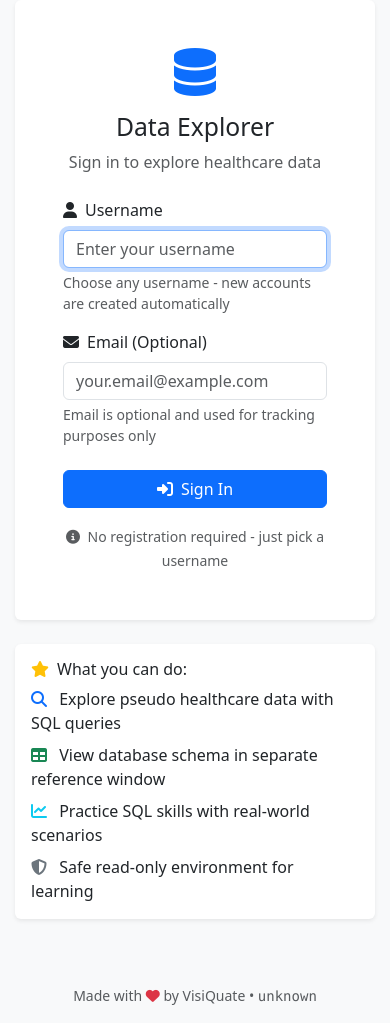
After one commit to brentley/sqlquiz, a Flask app: page /login in a window 390 px wide. The commit adds this page. Run offline with Flask 3, Linux system fonts and the light colour scheme.

Commit message:
Add user authentication, session tracking, and query logging
- Create users, user_sessions, and query_logs tables for tracking
- Add login/logout system with username/email collection
- Implement session middleware with automatic user creation
- Track all SQL query executions with user info and IP addresses
- Add session time tracking in navigation dropdown
- Protect all routes with @require_login decorator
- Create responsive login page with feature highlights

```diff
--- a/app.py
+++ b/app.py
@@ -1,10 +1,11 @@
-from flask import Flask, render_template, request, jsonify, session
+from flask import Flask, render_template, request, jsonify, session, redirect, url_for
 import sqlite3
 import json
 import hashlib
 from datetime import datetime
 import os
 import re
+import time
 
 # Get version info from environment variables
 def get_version_info():
@@ -16,19 +17,166 @@ def get_version_info():
     }
 
 app = Flask(__name__)
-app.secret_key = 'your-secret-key-change-in-production'
+app.secret_key = os.getenv('FLASK_SECRET_KEY', 'your-secret-key-change-in-production')
 
 DATABASE = 'healthcare_quiz.db'
-
-# Make version info available to all templates
-@app.context_processor
-def inject_version_info():
-    return get_version_info()
 
 def get_db_connection():
     conn = sqlite3.connect(DATABASE)
     conn.row_factory = sqlite3.Row
     return conn
+
+def init_user_tables():
+    """Initialize user tracking tables"""
+    conn = get_db_connection()
+    try:
+        # Create users table
+        conn.execute('''
+            CREATE TABLE IF NOT EXISTS users (
+                id INTEGER PRIMARY KEY AUTOINCREMENT,
+                username TEXT UNIQUE NOT NULL,
+                email TEXT,
+                first_login TIMESTAMP DEFAULT CURRENT_TIMESTAMP,
+                last_seen TIMESTAMP DEFAULT CURRENT_TIMESTAMP,
+                total_sessions INTEGER DEFAULT 0
+            )
+        ''')
+
+        # Create user_sessions table
+        conn.execute('''
+            CREATE TABLE IF NOT EXISTS user_sessions (
+                id INTEGER PRIMARY KEY AUTOINCREMENT,
+                user_id INTEGER,
+                session_id TEXT UNIQUE NOT NULL,
+                start_time TIMESTAMP DEFAULT CURRENT_TIMESTAMP,
+                last_activity TIMESTAMP DEFAULT CURRENT_TIMESTAMP,
+                ip_address TEXT,
+                user_agent TEXT,
+                FOREIGN KEY (user_id) REFERENCES users (id)
+            )
+        ''')
+
+        # Create query_logs table
+        conn.execute('''
+            CREATE TABLE IF NOT EXISTS query_logs (
+                id INTEGER PRIMARY KEY AUTOINCREMENT,
+                user_id INTEGER,
+                session_id TEXT,
+                query_text TEXT NOT NULL,
+                execution_time TIMESTAMP DEFAULT CURRENT_TIMESTAMP,
+                success BOOLEAN NOT NULL,
+                error_message TEXT,
+                results_count INTEGER,
+                ip_address TEXT,
+                FOREIGN KEY (user_id) REFERENCES users (id)
+            )
+        ''')
+
+        conn.commit()
+    finally:
+        conn.close()
+
+# Initialize user tables on startup
+init_user_tables()
+
+def get_or_create_user(username, email=None):
+    """Get existing user or create new one"""
+    conn = get_db_connection()
+    try:
+        # Try to find existing user
+        user = conn.execute('SELECT * FROM users WHERE username = ?', (username,)).fetchone()
+
+        if user:
+            # Update last seen
+            conn.execute('UPDATE users SET last_seen = CURRENT_TIMESTAMP WHERE id = ?', (user['id'],))
+            conn.commit()
+            return dict(user)
+        else:
+            # Create new user
+            cursor = conn.execute(
+                'INSERT INTO users (username, email, total_sessions) VALUES (?, ?, 1)',
+                (username, email or '')
+            )
+            user_id = cursor.lastrowid
+            conn.commit()
+
+            # Return new user
+            new_user = conn.execute('SELECT * FROM users WHERE id = ?', (user_id,)).fetchone()
+            return dict(new_user)
+    finally:
+        conn.close()
+
+def create_user_session(user_id, ip_address, user_agent):
+    """Create a new user session"""
+    import uuid
+    session_id = str(uuid.uuid4())
+
+    conn = get_db_connection()
+    try:
+        conn.execute(
+            '''INSERT INTO user_sessions (user_id, session_id, ip_address, user_agent)
+               VALUES (?, ?, ?, ?)''',
+            (user_id, session_id, ip_address, user_agent)
+        )
+
+        # Update user total sessions count
+        conn.execute(
+            'UPDATE users SET total_sessions = total_sessions + 1 WHERE id = ?',
+            (user_id,)
+        )
+
+        conn.commit()
+        return session_id
+    finally:
+        conn.close()
+
+def update_session_activity(session_id):
+    """Update last activity for session"""
+    conn = get_db_connection()
+    try:
+        conn.execute(
+            'UPDATE user_sessions SET last_activity = CURRENT_TIMESTAMP WHERE session_id = ?',
+            (session_id,)
+        )
+        conn.commit()
+    finally:
+        conn.close()
+
+def log_query_execution(user_id, session_id, query_text, success, error_message=None, results_count=0, ip_address=None):
+    """Log a query execution"""
+    conn = get_db_connection()
+    try:
+        conn.execute(
+            '''INSERT INTO query_logs (user_id, session_id, query_text, success, error_message, results_count, ip_address)
+               VALUES (?, ?, ?, ?, ?, ?, ?)''',
+            (user_id, session_id, query_text, success, error_message, results_count, ip_address)
+        )
+        conn.commit()
+    finally:
+        conn.close()
+
+def require_login(f):
+    """Decorator to require user login"""
+    from functools import wraps
+
+    @wraps(f)
+    def decorated_function(*args, **kwargs):
+        if 'user_id' not in session:
+            return redirect(url_for('login'))
+
+        # Update session activity
+        if 'session_id' in session:
+            update_session_activity(session['session_id'])
+
+        return f(*args, **kwargs)
+    return decorated_function
+
+# Make version info available to all templates
+@app.context_processor
+def inject_version_info():
+    context = get_version_info()
+    context['time'] = time  # Make time module available to templates
+    return context
 
 def execute_user_query(query):
     """Execute user-provided SQL query safely (read-only)"""
@@ -118,17 +266,54 @@ def check_query_answer(user_query, expected_query):
             'message': f"Incorrect. Your query returned {len(user_result['results'])} rows, expected {len(expected_result['results'])} rows."
         }
 
+@app.route('/login', methods=['GET', 'POST'])
+def login():
+    """User login/registration"""
+    if request.method == 'POST':
+        username = request.form.get('username', '').strip()
+        email = request.form.get('email', '').strip()
+
+        if not username:
+            return render_template('login.html', error='Username is required')
+
+        # Get or create user
+        user = get_or_create_user(username, email)
+
+        # Create session
+        ip_address = request.environ.get('HTTP_X_FORWARDED_FOR', request.remote_addr)
+        user_agent = request.headers.get('User-Agent', '')
+        session_id = create_user_session(user['id'], ip_address, user_agent)
+
+        # Set session variables
+        session['user_id'] = user['id']
+        session['username'] = user['username']
+        session['session_id'] = session_id
+        session['login_time'] = time.time()
+
+        return redirect(url_for('index'))
+
+    return render_template('login.html')
+
+@app.route('/logout')
+def logout():
+    """User logout"""
+    session.clear()
+    return redirect(url_for('login'))
+
 @app.route('/')
+@require_login
 def index():
     return render_template('index.html')
 
 @app.route('/explore')
 @app.route('/practice')  # Keep old route for compatibility
+@require_login
 def data_explorer():
     """Data Explorer - execute any SELECT query"""
     return render_template('explore.html')
 
 @app.route('/api/execute', methods=['POST'])
+@require_login
 def api_execute():
     """Execute SQL query and return results"""
     data = request.get_json()
@@ -142,17 +327,36 @@ def api_execute():
             'columns': []
         })
 
+    # Execute query
     result = execute_user_query(query)
+
+    # Log the query execution
+    user_id = session.get('user_id')
+    session_id = session.get('session_id')
+    ip_address = request.environ.get('HTTP_X_FORWARDED_FOR', request.remote_addr)
+
+    log_query_execution(
+        user_id=user_id,
+        session_id=session_id,
+        query_text=query,
+        success=result['success'],
+        error_message=result.get('error'),
+        results_count=len(result.get('results', [])),
+        ip_address=ip_address
+    )
+
     return jsonify(result)
 
 # Quiz endpoints removed - app now focuses on data exploration
 
 @app.route('/schema')
+@require_login
 def schema_reference():
     """Schema reference page - opens in separate window"""
     return render_template('schema.html')
 
 @app.route('/api/schema')
+@require_login
 def api_schema():
     """Get database schema information"""
     conn = get_db_connection()
@@ -180,6 +384,7 @@ def api_schema():
         conn.close()
 
 @app.route('/api/sample-data/<table_name>')
+@require_login
 def api_sample_data(table_name):
     """Get sample data from a table"""
     # Validate table name to prevent SQL injection
@@ -247,4 +452,4 @@ def health():
     return jsonify(health_status), status_code
 
 if __name__ == '__main__':
-    app.run(debug=True, host='0.0.0.0', port=5000)
+    app.run(debug=True, host='0.0.0.0', port=5002)
--- /dev/null
+++ b/templates/login.html
@@ -0,0 +1,116 @@
+<!DOCTYPE html>
+<html lang="en">
+<head>
+    <meta charset="UTF-8">
+    <meta name="viewport" content="width=device-width, initial-scale=1.0">
+    <title>Login - Data Explorer</title>
+
+    <!-- Bootstrap CSS -->
+    <link href="https://cdn.jsdelivr.net/npm/bootstrap@5.3.0/dist/css/bootstrap.min.css" rel="stylesheet">
+    <!-- Font Awesome -->
+    <link href="https://cdnjs.cloudflare.com/ajax/libs/font-awesome/6.4.0/css/all.min.css" rel="stylesheet">
+
+    <!-- Custom CSS -->
+    <link href="{{ url_for('static', filename='css/style.css') }}?v={{ git_commit }}" rel="stylesheet">
+</head>
+<body class="bg-light">
+    <div class="container">
+        <div class="row justify-content-center min-vh-100 align-items-center">
+            <div class="col-md-6 col-lg-4">
+                <div class="card border-0 shadow-sm">
+                    <div class="card-body p-5">
+                        <div class="text-center mb-4">
+                            <i class="fas fa-database fa-3x text-primary mb-3"></i>
+                            <h2 class="mb-2">Data Explorer</h2>
+                            <p class="text-muted">Sign in to explore healthcare data</p>
+                        </div>
+
+                        {% if error %}
+                        <div class="alert alert-danger" role="alert">
+                            <i class="fas fa-exclamation-triangle me-2"></i>{{ error }}
+                        </div>
+                        {% endif %}
+
+                        <form method="POST">
+                            <div class="mb-3">
+                                <label for="username" class="form-label">
+                                    <i class="fas fa-user me-2"></i>Username
+                                </label>
+                                <input type="text" class="form-control" id="username" name="username"
+                                       placeholder="Enter your username" required autofocus>
+                                <div class="form-text">
+                                    Choose any username - new accounts are created automatically
+                                </div>
+                            </div>
+
+                            <div class="mb-4">
+                                <label for="email" class="form-label">
+                                    <i class="fas fa-envelope me-2"></i>Email (Optional)
+                                </label>
+                                <input type="email" class="form-control" id="email" name="email"
+                                       placeholder="your.email@example.com">
+                                <div class="form-text">
+                                    Email is optional and used for tracking purposes only
+                                </div>
+                            </div>
+
+                            <button type="submit" class="btn btn-primary w-100 mb-3">
+                                <i class="fas fa-sign-in-alt me-2"></i>Sign In
+                            </button>
+                        </form>
+
+                        <div class="text-center">
+                            <small class="text-muted">
+                                <i class="fas fa-info-circle me-1"></i>
+                                No registration required - just pick a username
+                            </small>
+                        </div>
+                    </div>
+                </div>
+
+                <!-- Features -->
+                <div class="card border-0 shadow-sm mt-4">
+                    <div class="card-body">
+                        <h6 class="card-title">
+                            <i class="fas fa-star text-warning me-2"></i>What you can do:
+                        </h6>
+                        <ul class="list-unstyled mb-0">
+                            <li class="mb-2">
+                                <i class="fas fa-search text-primary me-2"></i>
+                                Explore pseudo healthcare data with SQL queries
+                            </li>
+                            <li class="mb-2">
+                                <i class="fas fa-table text-success me-2"></i>
+                                View database schema in separate reference window
+                            </li>
+                            <li class="mb-2">
+                                <i class="fas fa-chart-line text-info me-2"></i>
+                                Practice SQL skills with real-world scenarios
+                            </li>
+                            <li>
+                                <i class="fas fa-shield-alt text-secondary me-2"></i>
+                                Safe read-only environment for learning
+                            </li>
+                        </ul>
+                    </div>
+                </div>
+            </div>
+        </div>
+    </div>
+
+    <!-- Footer -->
+    <footer class="bg-light py-3 mt-5">
+        <div class="container">
+            <div class="text-center">
+                <small class="text-muted">
+                    Made with <i class="fas fa-heart text-danger"></i> by VisiQuate •
+                    <span class="font-monospace">{{ git_commit }}</span>
+                </small>
+            </div>
+        </div>
+    </footer>
+
+    <!-- Bootstrap JS -->
+    <script src="https://cdn.jsdelivr.net/npm/bootstrap@5.3.0/dist/js/bootstrap.bundle.min.js"></script>
+</body>
+</html>
```
Also changed, not shown: templates/base.html (+21 -0 lines).
